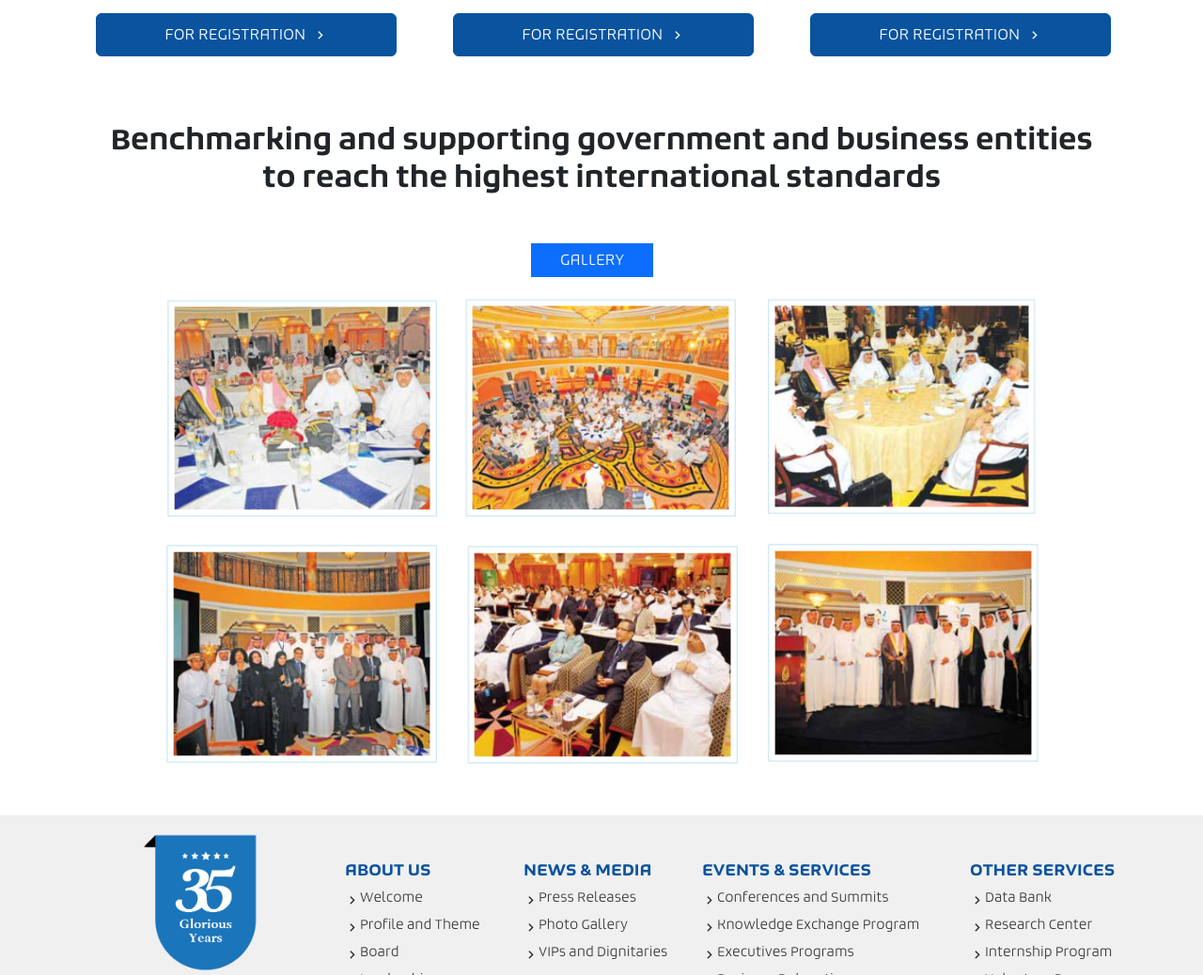
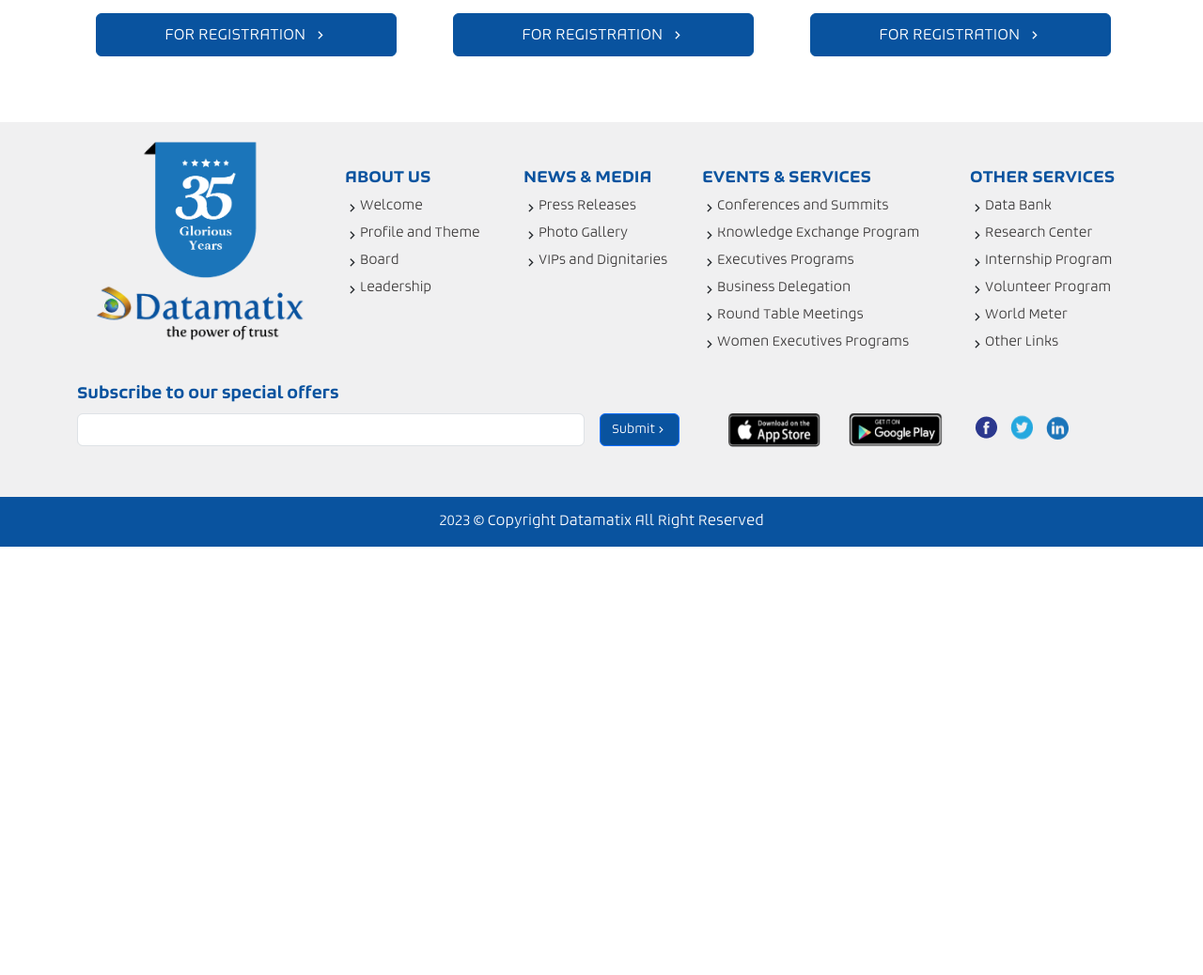
Before and after one commit to Abdallahelmesery213/The-Construction-Home, a plain HTML site: page constructionEvents.html in a window 1280 px wide. Shown: the part 3720-4758 px from the top of the page at 94% size. After the commit the page ends 4302 px from the top, so only its background shows below. Drawn offline with nearby package versions, Linux system fonts and the light colour scheme.

Commit message:
remove gallery

```diff
--- a/constructionEvents.html
+++ b/constructionEvents.html
@@ -538,12 +538,13 @@
         </div>
 
         <div class="container">
-            <h2 class="banner_title text-center" style="margin: 30px auto;">
-                Benchmarking and supporting government and business entities to reach the highest international standards</h2>
+            <!-- <h2 class="banner_title text-center" style="margin: 30px auto;">
+                Benchmarking and supporting government and business entities to reach the highest international standards
+            </h2> -->
         </div>
 
         <!-- start gallery -->
-        <div class="gallery">
+        <!-- <div class="gallery">
             <div class="container">
                 <div class="row">
                     <div class="col-12">
@@ -571,7 +572,7 @@
                     </div>
                 </div>
             </div>
-        </div>
+        </div> -->
         <!-- end gallery -->
 
         <!-- start footer -->
```
